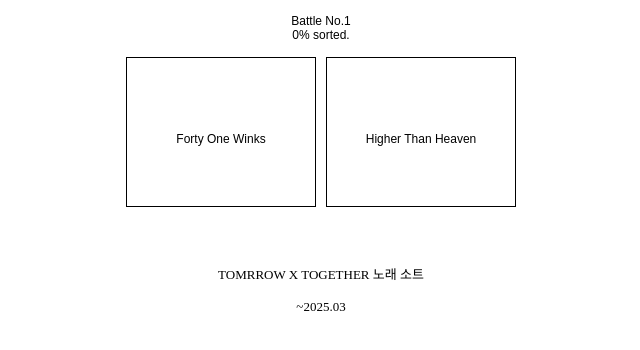
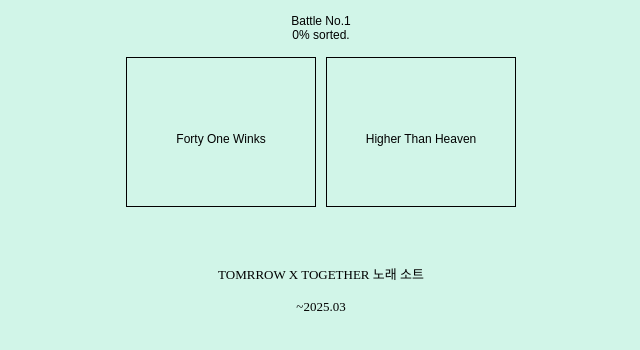
Before and after one commit to taehyundotori/txtmusicsort, a plain HTML site: page index.html in a window 1280 px wide. Shown: the whole page, without its empty margins (319-959 px from the left). Drawn offline with Linux system fonts and the light colour scheme.

Commit message:
Update index.html

```diff
--- a/index.html
+++ b/index.html
@@ -347,7 +347,7 @@
 <meta name="generator" content="Namo WebEditor(Trial)">
 <meta http-equiv="content-type" content="text/html; charset=utf-8"></head>
 
-<body text="#00000" bgcolor="#ffffff" link="#0099ff" vlink="#0099ff" alink="#0099ff">
+<body text="#00000" bgcolor="#D1F5E8" link="#0099ff" vlink="#0099ff" alink="#0099ff">
 <table id="mainTable" align="center">
 <tr>
         <td id="battleNumber" colspan="3" style="padding-bottom: 10px;">
```
